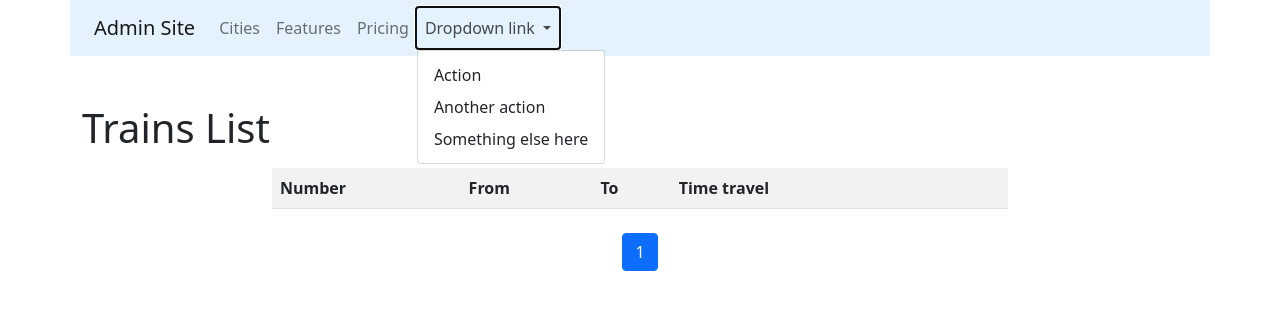
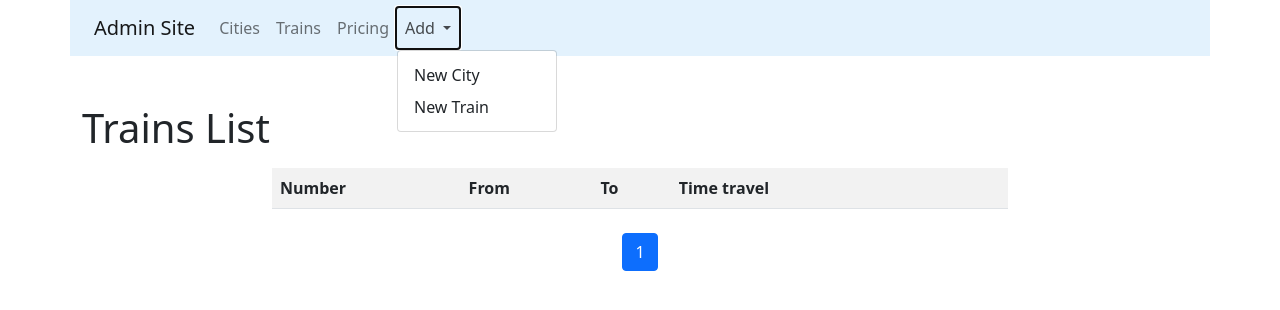
Before and after one commit to vkoliesov/find_route, a Django app: page /trains/ in a window 1280 px wide, after a click on "Add". Shown: the top 310 px of the page. Run offline with Django 3.2, Linux system fonts and the light colour scheme; data that the repository does not hold is empty.

Commit message:
Added Create, Update, Delete views, fix some mistakes

```diff
--- a/src/templates/base.html
+++ b/src/templates/base.html
@@ -1,4 +1,7 @@
 {% url 'cities:home' as cities_home_url %}
+{% url 'cities:create' as cities_create_url %}
+{% url 'trains:home' as trains_home_url %}
+{% url 'trains:create' as trains_create_url %}
 
 <!doctype html>
 <html lang="en">
@@ -24,20 +27,21 @@
               <li class="nav-item {% if request.path == cities_home_url %}active {% endif %}">
                 <a class="nav-link" aria-current="page" href="{% url 'cities:home' %}">Cities</a>
               </li>
-              <li class="nav-item">
-                <a class="nav-link" href="#">Features</a>
+              <li class="nav-item {% if request.path == trains_home_url %}active {% endif %}">
+                <a class="nav-link" href="{% url 'trains:home' %}">Trains</a>
               </li>
               <li class="nav-item">
                 <a class="nav-link" href="#">Pricing</a>
               </li>
-              <li class="nav-item dropdown">
+
+              <li class="nav-item dropdown
+              {% if request.path == cities_create_url or request.path == trains_create_url %}active {% endif %} ">
                 <a class="nav-link dropdown-toggle" href="#" id="navbarDropdownMenuLink" role="button" data-bs-toggle="dropdown" aria-expanded="false">
-                  Dropdown link
+                  Add
                 </a>
                 <ul class="dropdown-menu" aria-labelledby="navbarDropdownMenuLink">
-                  <li><a class="dropdown-item" href="#">Action</a></li>
-                  <li><a class="dropdown-item" href="#">Another action</a></li>
-                  <li><a class="dropdown-item" href="#">Something else here</a></li>
+                  <li><a class="dropdown-item" href="{% url 'cities:create' %}">New City</a></li>
+                  <li><a class="dropdown-item" href="{% url 'trains:create' %}">New Train</a></li>
                 </ul>
               </li>
             </ul>
--- a/src/templates/cities/home.html
+++ b/src/templates/cities/home.html
@@ -23,6 +23,7 @@
                     <td>
                         <a href="{% url 'cities:delete' pk=object.pk %}">
                             <button type="submit" class="btn btn-danger">Delete</button>
+                        </a>
                     </td>
                 </tr>
             {% endfor %}
--- a/src/templates/trains/create.html
+++ b/src/templates/trains/create.html
@@ -1,8 +1,8 @@
 {% extends 'base.html' %}
-{% block title %}Create City{% endblock %}
+{% block title %}Create Train{% endblock %}
 
 {% block content %}
-<h1> Create City</h1>
+<h1> Create Train</h1>
 
 {% include 'form.html' with button='Save' %}
 
--- a/src/templates/trains/delete.html
+++ b/src/templates/trains/delete.html
@@ -1,8 +1,8 @@
 {% extends 'base.html' %}
-{% block title %}Delete City{% endblock %}
+{% block title %}Delete Train{% endblock %}
 
 {% block content %}
-<h1> Delete City</h1>
+<h1> Delete Train</h1>
 <p>{{ object }}</p>
 
 {% include 'form.html' with button='Delete' %}
--- a/src/templates/trains/home.html
+++ b/src/templates/trains/home.html
@@ -19,25 +19,22 @@
             {% for object in object_list %}
                 <tr>
                     <td>
-                        {# <a href="{% url 'trains:detail' pk=object.pk %}">{{object.name}}</a> #}
-                        {{object.name}}
+                        <a href="{% url 'trains:detail' pk=object.pk %}">{{object.name}}</a>
                     </td>
 
                     <td>{{object.from_city}}</td>
                     <td>{{object.to_city}}</td>
                     <td>{{object.travel_time}}</td>
-                    <td>&nbsp;</td>
-                    <td>&nbsp;</td>
-                    {% comment %} <td>
-                        <a href="{% url 'cities:update' pk=object.pk %}">
-                            <button type="submit" class="btn btn-warning">Edit</button>
+                    <td>
+                        <a href="{% url 'trains:update' pk=object.pk %}">
+                        <button type="submit" class="btn btn-warning">Edit</button>
                         </a>
                     </td>
-
                     <td>
-                        <a href="{% url 'cities:delete' pk=object.pk %}">
+                        <a href="{% url 'trains:delete' pk=object.pk %}">
                             <button type="submit" class="btn btn-danger">Delete</button>
-                    </td> {% endcomment %}
+                        </a>
+                    </td>
                 </tr>
             {% endfor %}
         </table>
--- a/src/templates/trains/update.html
+++ b/src/templates/trains/update.html
@@ -1,8 +1,8 @@
 {% extends 'base.html' %}
-{% block title %}Edit City{% endblock %}
+{% block title %}Edit Train{% endblock %}
 
 {% block content %}
-<h1> Edit City</h1>
+<h1> Edit Train</h1>
 
 {% include 'form.html' with button='Edit' %}
 
--- a/src/trains/models.py
+++ b/src/trains/models.py
@@ -4,7 +4,7 @@ from django.core.exceptions import ValidationError
 
 class Train(models.Model):
     name = models.CharField(max_length=50, unique=True, verbose_name='Train number')
-    travel_time = models.TimeField(verbose_name='Travel time')
+    travel_time = models.PositiveSmallIntegerField(verbose_name='Travel time')
     from_city = models.name = models.ForeignKey('cities.City', related_name='from_city_set',
                                                 on_delete=models.CASCADE,
                                                 verbose_name='From city'
--- a/src/trains/urls.py
+++ b/src/trains/urls.py
@@ -1,11 +1,11 @@
 from django.urls import path
 
-from trains.views import TrainListView # TrainDetailView, TrainCreateView, TrainUpdateView, TrainDeleteView
+from trains.views import TrainListView, TrainDetailView, TrainCreateView, TrainUpdateView, TrainDeleteView
 
 urlpatterns = [
     path('', TrainListView.as_view(), name='home'),
-    # path('detail/<int:pk>/', TrainDetailView.as_view(), name='detail'),
-    # path('update/<int:pk>/', TrainUpdateView.as_view(), name='update'),
-    # path('delete/<int:pk>/', TrainDeleteView.as_view(), name='delete'),
-    # path('add/', TrainCreateView.as_view(), name='create'),
+    path('detail/<int:pk>/', TrainDetailView.as_view(), name='detail'),
+    path('update/<int:pk>/', TrainUpdateView.as_view(), name='update'),
+    path('delete/<int:pk>/', TrainDeleteView.as_view(), name='delete'),
+    path('add/', TrainCreateView.as_view(), name='create'),
 ]
--- a/src/trains/views.py
+++ b/src/trains/views.py
@@ -5,6 +5,7 @@ from django.contrib import messages
 from django.contrib.messages.views import SuccessMessageMixin
 
 from trains.models import Train
+from trains.forms import TrainForm
 
 
 class TrainListView(ListView):
@@ -14,35 +15,35 @@ class TrainListView(ListView):
 
 
 
-# class TrainDetailView(DetailView):
-#     queryset = Train.objects.all()
-#     template_name = 'trains/detail.html'
+class TrainDetailView(DetailView):
+    queryset = Train.objects.all()
+    template_name = 'trains/detail.html'
 
-#     # def get_queryset(self):
-#     #     return get_object_or_404(Train, pk=self.kwargs.get('pk'))
+    # def get_queryset(self):
+    #     return get_object_or_404(Train, pk=self.kwargs.get('pk'))
 
 
-# class TrainCreateView(CreateView):
-#     model = Train
-#     form_class = TrainForm
-#     template_name = 'trains/create.html'
-#     success_url = reverse_lazy('trains:home')
-#     success_message = "Train was created successfully"
+class TrainCreateView(CreateView):
+    model = Train
+    form_class = TrainForm
+    template_name = 'trains/create.html'
+    success_url = reverse_lazy('trains:home')
+    success_message = "Train was created successfully"
 
 
-# class TrainUpdateView(SuccessMessageMixin, UpdateView):
-#     model = Train
-#     form_class = TrainForm
-#     template_name = 'trains/update.html'
-#     success_url = reverse_lazy('trains:home')
-#     success_message = "Train was edited successfully"
+class TrainUpdateView(SuccessMessageMixin, UpdateView):
+    model = Train
+    form_class = TrainForm
+    template_name = 'trains/update.html'
+    success_url = reverse_lazy('trains:home')
+    success_message = "Train was edited successfully"
 
 
-# class TrainDeleteView(DeleteView):
-#     model = Train
-#     template_name = 'trains/delete.html'
-#     success_url = reverse_lazy('trains:home')
+class TrainDeleteView(DeleteView):
+    model = Train
+    template_name = 'trains/delete.html'
+    success_url = reverse_lazy('trains:home')
 
-#     def get(self, request, *args, **kwargs):
-#         messages.error(request, 'Train deleted.')
-#         return self.post(request, *args, **kwargs)
+    def get(self, request, *args, **kwargs):
+        messages.error(request, 'Train deleted.')
+        return self.post(request, *args, **kwargs)
```
Also changed, not shown: src/templates/trains/detail.html (+18 -4 lines), src/trains/forms.py (added, +24 -0 lines), src/trains/migrations/0002_auto_20210312_0103.py (added).
